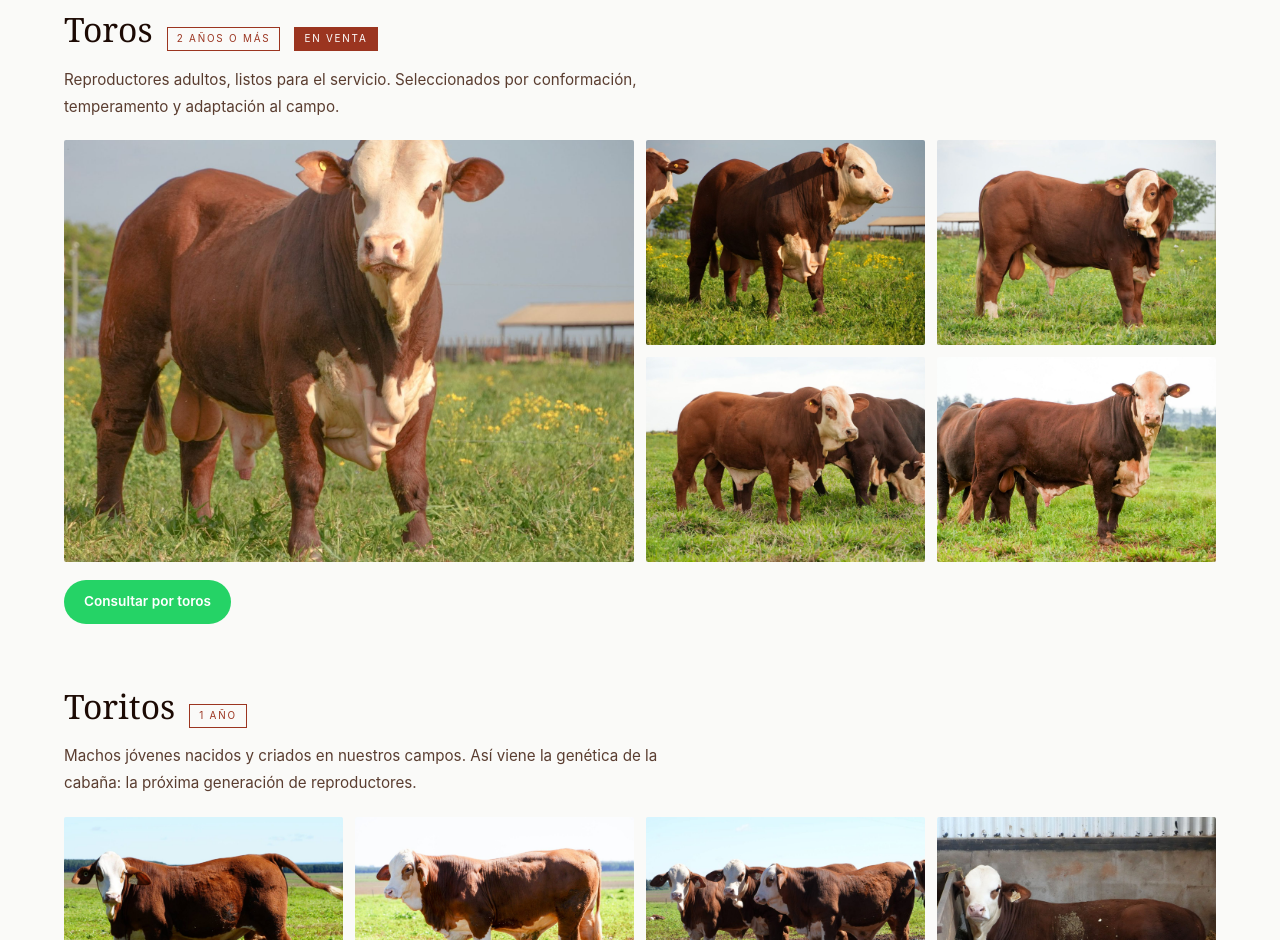
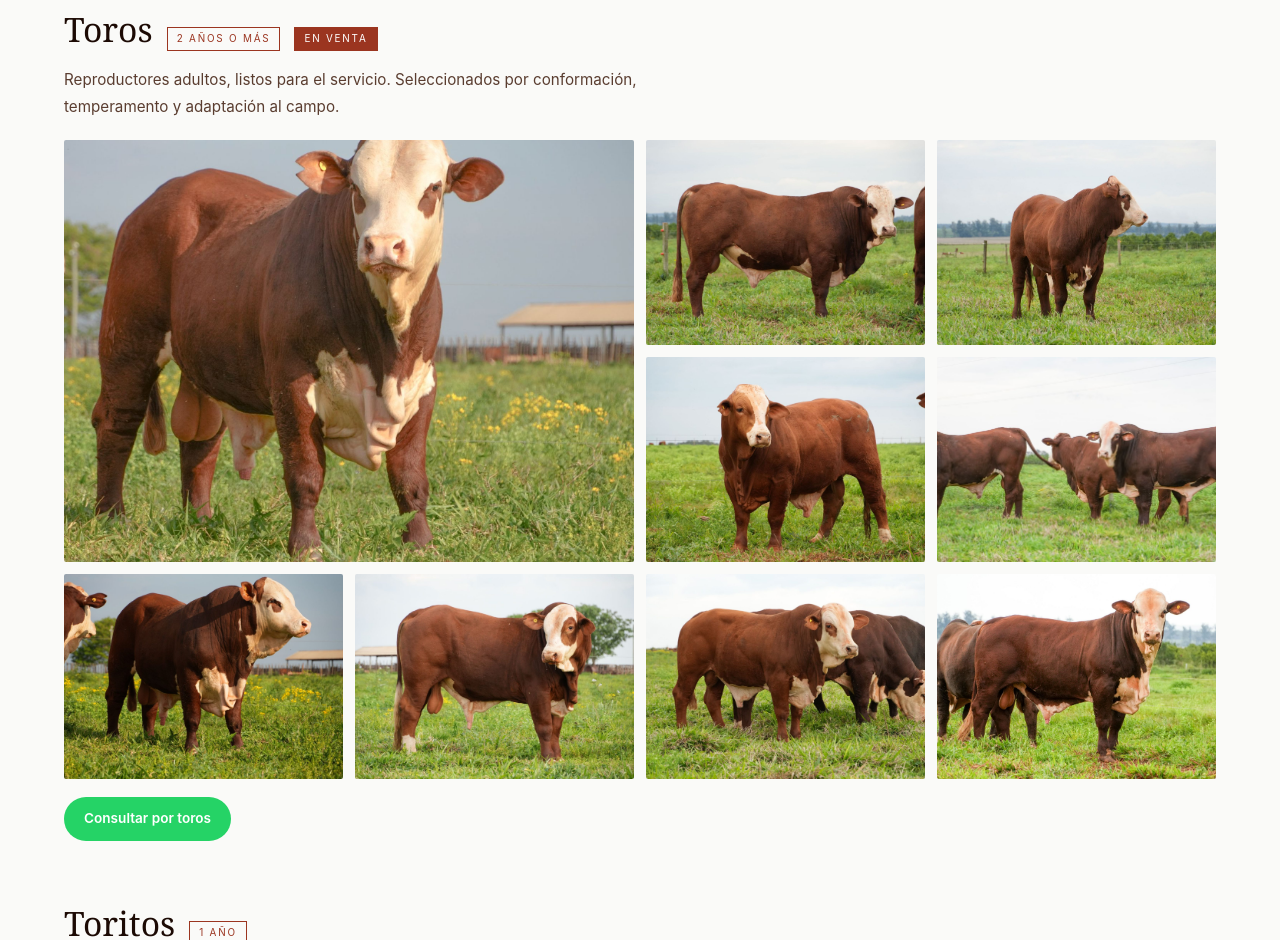
Before and after one commit to curupaya-bit/cheruvicha-web, a plain HTML site: page index.html in a window 1280 px wide. Shown: the part 3514-4454 px from the top of the page. Drawn offline with Linux system fonts and the light colour scheme.

Commit message:
Toros: suma 4 fotos de toros de 2 años (Don Tulio, octubre 2026)
Co-Authored-By: Claude Opus 5.5 <noreply@anthropic.com>
Claude-Session: https://claude.ai/code/session_01TFLmTuWG3eMFdEaXMuvy4L

```diff
--- a/index.html
+++ b/index.html
@@ -700,6 +700,10 @@
     <p class="cat-desc">Reproductores adultos, listos para el servicio. Seleccionados por conformación, temperamento y adaptación al campo.</p>
     <div class="cat-fotos">
       <img class="destacada" src="images/toros/toro-2.jpg" alt="Toro Braford – Cabaña El Cherubicha" loading="lazy">
+      <img src="images/toros/toro-6.jpg" alt="Toro Braford de 2 años – Cabaña El Cherubicha" loading="lazy">
+      <img src="images/toros/toro-7.jpg" alt="Toro Braford de 2 años – Cabaña El Cherubicha" loading="lazy">
+      <img src="images/toros/toro-8.jpg" alt="Toro Braford de 2 años – Cabaña El Cherubicha" loading="lazy">
+      <img src="images/toros/toro-9.jpg" alt="Toro Braford de 2 años – Cabaña El Cherubicha" loading="lazy">
       <img src="images/toros/toro-1.jpg" alt="Toro Braford – Cabaña El Cherubicha" loading="lazy">
       <img src="images/toros/toro-3.jpg" alt="Toro Braford – Cabaña El Cherubicha" loading="lazy">
       <img src="images/toros/toro-4.jpg" alt="Toro Braford – Cabaña El Cherubicha" loading="lazy">
```
Also changed, not shown: images/toros/toro-6.jpg (added), images/toros/toro-7.jpg (added), images/toros/toro-8.jpg (added), images/toros/toro-9.jpg (added).
